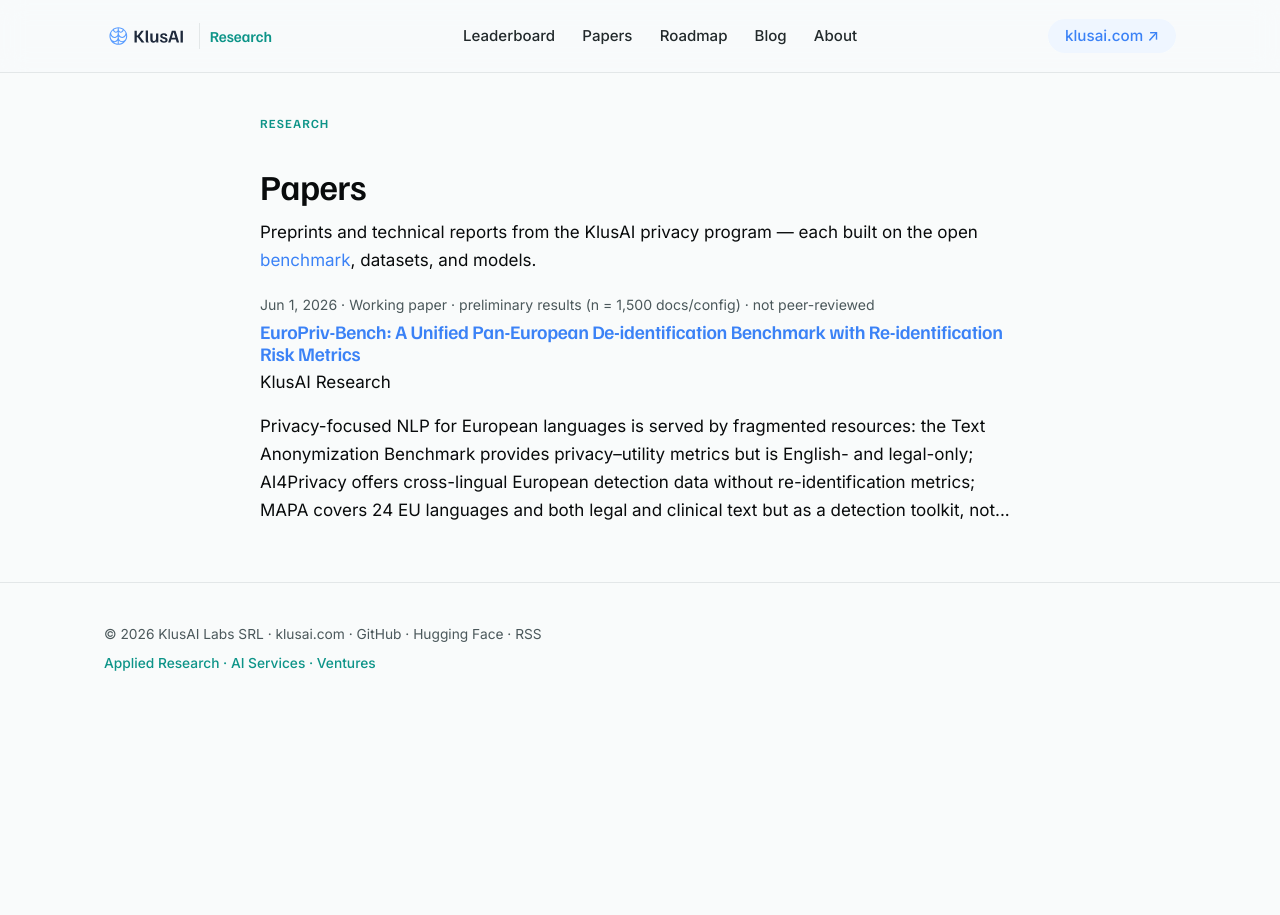
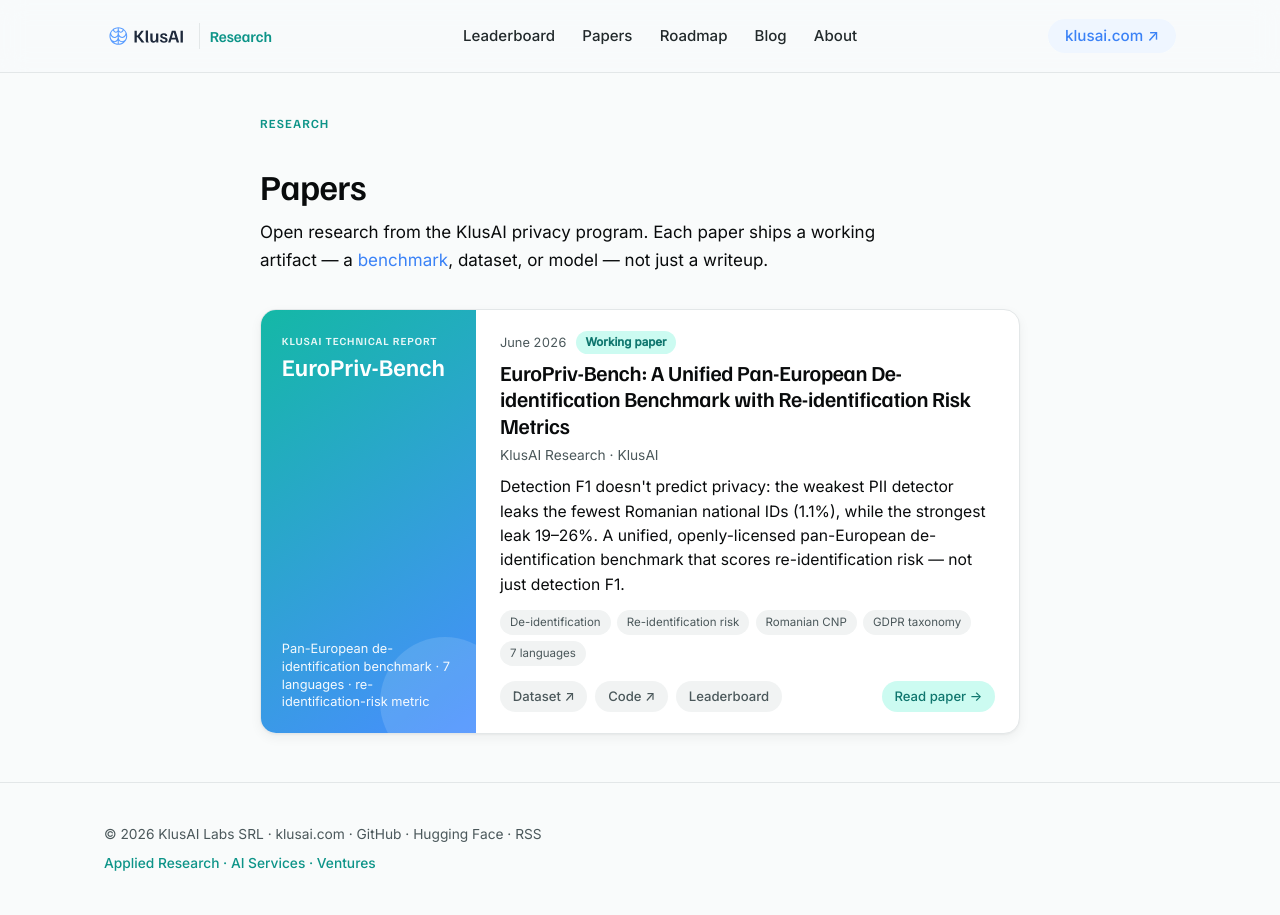
Before and after one commit to klusai/klusai-pages-research, a Jekyll site: the page built from papers.md, in a window 1280 px wide. Built offline with Jekyll 4.4.1, drawn with Linux system fonts in a browser that asks for light colours.

Commit message:
papers index: showcase papers as product cards
Redesign /papers/ from a blog-style list into product cards. Each paper gets
a teal->blue gradient cover tile (product/benchmark name + venue + one-line
sub), and a body with a status badge, punchy TL;DR, topic tags, and link
chips (Dataset/Code/Leaderboard/Read ->). Whole card is clickable via a
stretched title link; chips stay individually clickable (z-index). Uses
existing brand tokens; theme-aware; responsive (cover stacks on top <=720px).

New optional front-matter (degrade gracefully): cover_title, cover_sub, tldr,
tags. Added them to europriv-bench. No new per-paper plumbing required.

```diff
--- a/_papers/europriv-bench.md
+++ b/_papers/europriv-bench.md
@@ -12,6 +12,10 @@
 code: "https://github.com/klusai/europriv-bench"
 leaderboard: "/leaderboard/"
 cite_order: [tab, ai4privacy, mapa, multigrascco, meddocan, openai, openmed, tabularisai, gliner, piiranha]
+cover_title: "EuroPriv-Bench"
+cover_sub: "Pan-European de-identification benchmark · 7 languages · re-identification-risk metric"
+tldr: "Detection F1 doesn't predict privacy: the weakest PII detector leaks the fewest Romanian national IDs (1.1%), while the strongest leak 19–26%. A unified, openly-licensed pan-European de-identification benchmark that scores re-identification risk — not just detection F1."
+tags: [De-identification, Re-identification risk, Romanian CNP, GDPR taxonomy, 7 languages]
 abstract: >-
   Privacy-focused NLP for European languages is served by fragmented resources: the Text
   Anonymization Benchmark provides privacy–utility metrics but is English- and legal-only;
--- a/papers.md
+++ b/papers.md
@@ -4,21 +4,84 @@
 permalink: /papers/
 ---
 
+<style>
+  .papers-intro { max-width: 640px; }
+  .paper-list { display: grid; gap: 1.5rem; margin: 2.2rem 0 1rem; }
+  .paper-card {
+    position: relative; display: grid; grid-template-columns: 215px 1fr;
+    border: 1px solid var(--border); border-radius: 16px; overflow: hidden;
+    background: var(--surface); box-shadow: var(--shadow);
+    transition: border-color .15s ease, box-shadow .2s ease, transform .15s ease;
+  }
+  .paper-card:hover { border-color: var(--accent); box-shadow: 0 14px 40px rgba(15,30,50,.12); transform: translateY(-3px); }
+  .paper-cover {
+    position: relative; overflow: hidden; padding: 1.35rem 1.3rem; min-height: 190px;
+    display: flex; flex-direction: column; color: #fff;
+    background: linear-gradient(145deg, #14B8A6 0%, #488EFF 100%);
+  }
+  .paper-cover::after {
+    content: ""; position: absolute; right: -34px; bottom: -34px; width: 130px; height: 130px;
+    border-radius: 50%; background: rgba(255,255,255,.13);
+  }
+  .paper-cover .cover-kicker { font-family: var(--font-display); font-size: .68rem; letter-spacing: .09em; text-transform: uppercase; opacity: .9; position: relative; z-index: 1; }
+  .paper-cover .cover-title { font-family: var(--font-display); font-weight: 700; font-size: 1.5rem; line-height: 1.12; margin: .2rem 0 0; position: relative; z-index: 1; }
+  .paper-cover .cover-sub { font-size: .8rem; line-height: 1.4; opacity: .94; margin-top: auto; position: relative; z-index: 1; }
+  .paper-body { padding: 1.3rem 1.5rem; display: flex; flex-direction: column; min-width: 0; }
+  .paper-meta-row { display: flex; align-items: center; gap: .6rem; font-size: .8rem; color: var(--text-secondary); }
+  .paper-meta-row time { font-variant-numeric: tabular-nums; }
+  .paper-badge { display: inline-block; border-radius: 999px; background: var(--accent-soft-bg); color: var(--accent-soft-text); padding: .12rem .58rem; font-size: .72rem; font-weight: 600; }
+  .paper-title { font-size: 1.34rem; line-height: 1.25; margin: .35rem 0 .25rem; }
+  .paper-title a { color: var(--text); text-decoration: none; }
+  .paper-title a::after { content: ""; position: absolute; inset: 0; }
+  .paper-card:hover .paper-title a { color: var(--accent); }
+  .paper-byline { font-size: .86rem; color: var(--text-secondary); margin: 0 0 .55rem; }
+  .paper-tldr { font-size: .98rem; line-height: 1.55; color: var(--text); margin: 0 0 .8rem; }
+  .paper-tags { display: flex; flex-wrap: wrap; gap: .4rem; margin: 0 0 .95rem; }
+  .paper-tag { font-size: .72rem; background: var(--surface-alt); color: var(--text-secondary); border-radius: 999px; padding: .18rem .62rem; }
+  .paper-links { display: flex; flex-wrap: wrap; align-items: center; gap: .5rem; margin-top: auto; position: relative; z-index: 1; }
+  .paper-links a { font-size: .82rem; font-weight: 500; text-decoration: none; border-radius: 999px; padding: .3rem .8rem; background: var(--surface-alt); color: var(--text-secondary); transition: background .12s, color .12s; }
+  .paper-links a:hover { background: var(--accent-soft-bg); color: var(--accent-soft-text); }
+  .paper-links a.paper-read { background: var(--accent-soft-bg); color: var(--accent-soft-text); margin-left: auto; }
+  @media (max-width: 720px) {
+    .paper-card { grid-template-columns: 1fr; }
+    .paper-cover { min-height: 0; padding: 1.15rem 1.25rem; }
+    .paper-cover .cover-sub { margin-top: .35rem; }
+    .paper-links a.paper-read { margin-left: 0; }
+  }
+</style>
+
 <p class="eyebrow">Research</p>
 
 # Papers
 
-Preprints and technical reports from the KlusAI privacy program — each built on the open
-[benchmark](/leaderboard/), datasets, and models.
+<p class="papers-intro">Open research from the KlusAI privacy program. Each paper ships a working
+artifact — a <a href="/leaderboard/">benchmark</a>, dataset, or model — not just a writeup.</p>
 
-<ul class="post-list">
+<div class="paper-list">
   {%- assign papers = site.papers | sort: "date" | reverse -%}
   {%- for p in papers -%}
-  <li>
-    <span class="post-meta">{{ p.date | date: "%b %-d, %Y" }}{% if p.status %} · {{ p.status }}{% endif %}</span>
-    <h3><a href="{{ p.url | relative_url }}">{{ p.title }}</a></h3>
-    {%- if p.authors %}<p class="paper-authors">{{ p.authors }}</p>{%- endif %}
-    {%- if p.abstract %}<p>{{ p.abstract | truncatewords: 48 }}</p>{%- endif %}
-  </li>
+  <article class="paper-card">
+    <div class="paper-cover">
+      <span class="cover-kicker">{{ p.venue | default: "Technical Report" }}</span>
+      <span class="cover-title">{{ p.cover_title | default: p.title }}</span>
+      {%- if p.cover_sub %}<span class="cover-sub">{{ p.cover_sub }}</span>{%- endif %}
+    </div>
+    <div class="paper-body">
+      <div class="paper-meta-row">
+        <time>{{ p.date | date: "%B %Y" }}</time>
+        {%- if p.status %}<span class="paper-badge">{{ p.status | split: " ·" | first }}</span>{%- endif %}
+      </div>
+      <h2 class="paper-title"><a href="{{ p.url | relative_url }}">{{ p.title }}</a></h2>
+      {%- if p.authors %}<p class="paper-byline">{{ p.authors }}{% if p.affiliation %} · {{ p.affiliation }}{% endif %}</p>{%- endif %}
+      <p class="paper-tldr">{% if p.tldr %}{{ p.tldr }}{% else %}{{ p.abstract | truncatewords: 36 }}{% endif %}</p>
+      {%- if p.tags %}<div class="paper-tags">{%- for t in p.tags %}<span class="paper-tag">{{ t }}</span>{%- endfor %}</div>{%- endif %}
+      <div class="paper-links">
+        {%- if p.data %}<a href="{{ p.data }}" target="_blank" rel="noopener">Dataset ↗</a>{%- endif %}
+        {%- if p.code %}<a href="{{ p.code }}" target="_blank" rel="noopener">Code ↗</a>{%- endif %}
+        {%- if p.leaderboard %}<a href="{{ p.leaderboard | relative_url }}">Leaderboard</a>{%- endif %}
+        <a class="paper-read" href="{{ p.url | relative_url }}">Read paper →</a>
+      </div>
+    </div>
+  </article>
   {%- endfor -%}
-</ul>
+</div>
```
